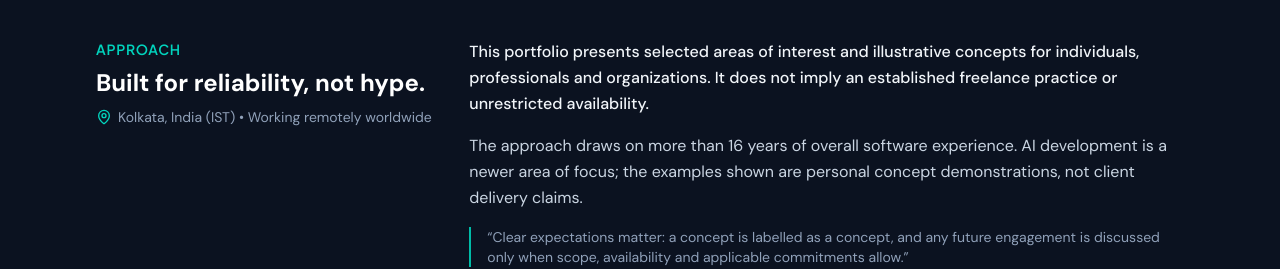
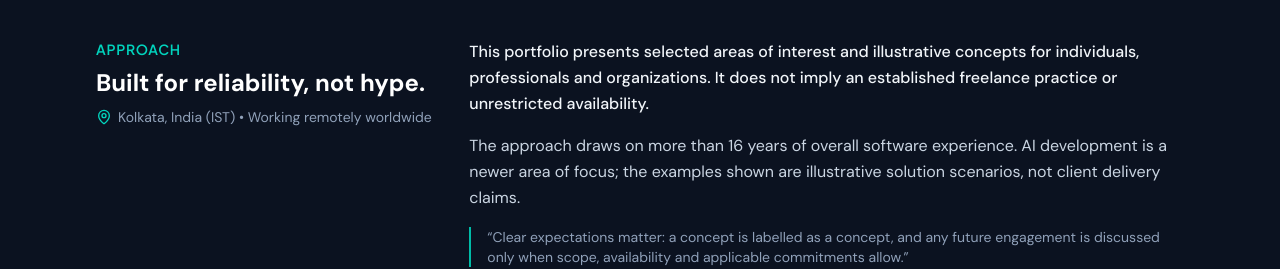
Before and after one commit to subhajitpal86-debug/Freelancing-Portfolio, a React (Vite) app: page / in a window 1280 px wide. Shown: the part 780-1049 px from the top of the page. Built offline with nearby package versions, Linux system fonts and the light colour scheme.

Commit message:
Align About wording with scenario labels

```diff
--- a/src/App.tsx
+++ b/src/App.tsx
@@ -409,7 +409,7 @@ export function App() {
                 This portfolio presents selected areas of interest and illustrative concepts for individuals, professionals and organizations. It does not imply an established freelance practice or unrestricted availability.
               </p>
               <p>
-                The approach draws on more than 16 years of overall software experience. AI development is a newer area of focus; the examples shown are personal concept demonstrations, not client delivery claims.
+                The approach draws on more than 16 years of overall software experience. AI development is a newer area of focus; the examples shown are illustrative solution scenarios, not client delivery claims.
               </p>
               <p className="text-sm text-slate-500 dark:text-slate-400 border-l-2 border-teal-500 pl-4">
                 “Clear expectations matter: a concept is labelled as a concept, and any future engagement is discussed only when scope, availability and applicable commitments allow.”
```
